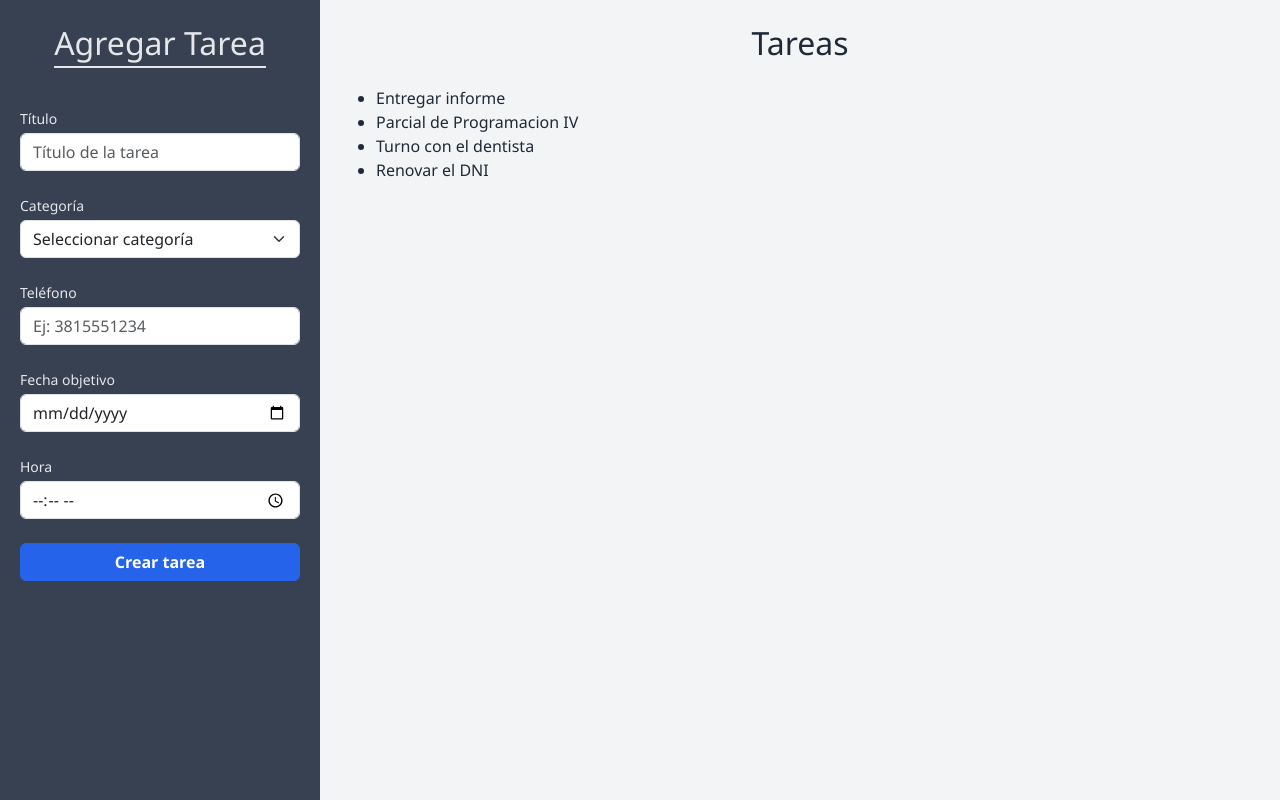
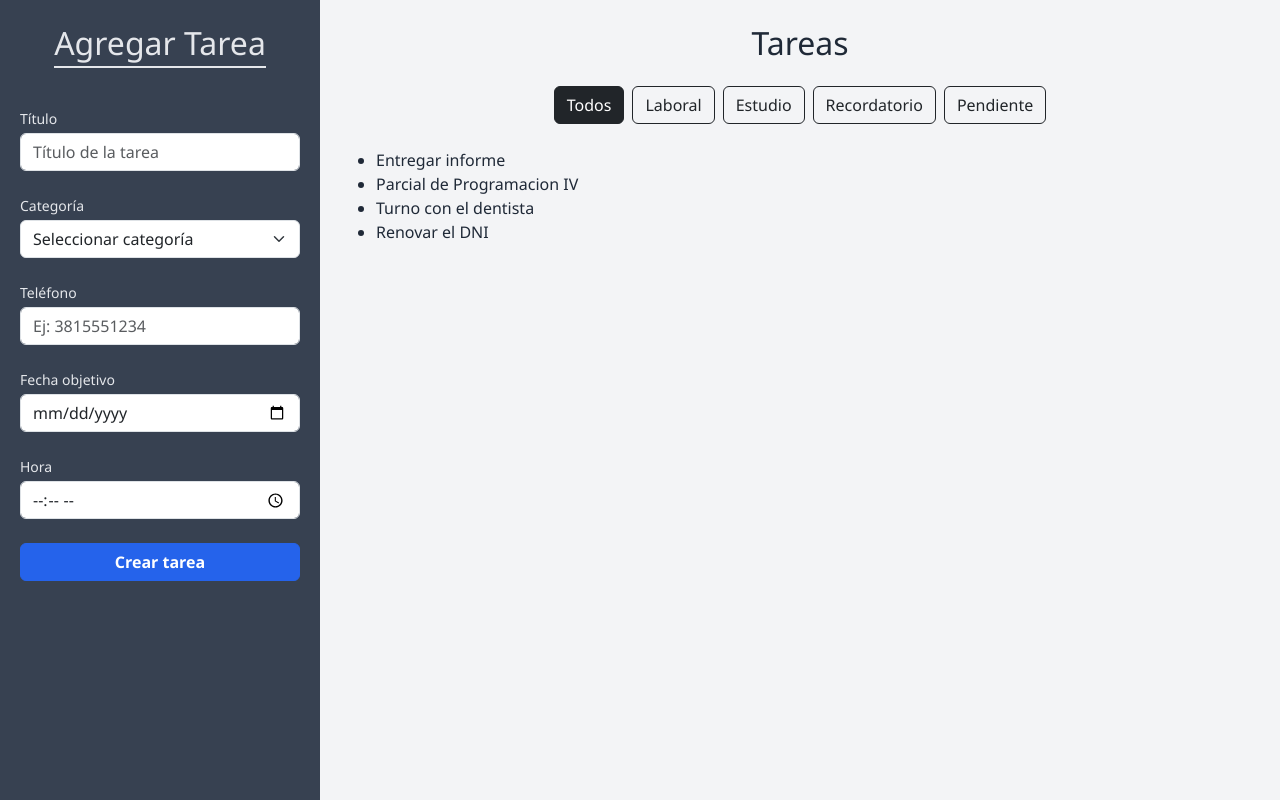
Before and after one commit to ivo99o/GestorDeTareasReact, a React (Vite) app: page / in a window 1280 px wide. Built offline with nearby package versions, Linux system fonts and the light colour scheme.

Commit message:
Crear componente Filtros para categoria y estado pendiente

```diff
--- a/src/App.jsx
+++ b/src/App.jsx
@@ -1,5 +1,6 @@
 import { useEffect, useRef, useState } from 'react'
 import Sidebar from './components/Sidebar/Sidebar'
+import Filtros from './components/Filtros/Filtros'
 import {
   calcularSiguienteId,
   cargarTareas,
@@ -12,6 +13,8 @@ function App() {
   const [tareas, setTareas] = useState(() => cargarTareas())
   const [idEnEdicion, setIdEnEdicion] = useState(null)
   const [sidebarAbierta, setSidebarAbierta] = useState(false)
+  const [filtroCategoriaActivo, setFiltroCategoriaActivo] = useState('todos')
+  const [soloPendientes, setSoloPendientes] = useState(false)
   const siguienteId = useRef(calcularSiguienteId(tareas))
 
   useEffect(() => {
@@ -50,6 +53,13 @@ function App() {
       <div className="contenido flex-grow-1 py-4 px-3 px-md-4">
         <h2 className="text-center mb-4">Tareas</h2>
 
+        <Filtros
+          filtroCategoriaActivo={filtroCategoriaActivo}
+          soloPendientes={soloPendientes}
+          onCambiarCategoria={setFiltroCategoriaActivo}
+          onAlternarPendientes={() => setSoloPendientes((actual) => !actual)}
+        />
+
         <ul>
           {tareas.map((tarea) => (
             <li key={tarea.id}>{tarea.titulo}</li>
--- /dev/null
+++ b/src/components/Filtros/Filtros.css
@@ -0,0 +1,9 @@
+@media (max-width: 991.98px) {
+  .filtros {
+    flex-direction: column;
+  }
+
+  .filtros .btn {
+    width: 100%;
+  }
+}
--- /dev/null
+++ b/src/components/Filtros/Filtros.jsx
@@ -0,0 +1,38 @@
+import { NOMBRES_CATEGORIA } from '../../utils/tareas'
+import './Filtros.css'
+
+function Filtros({ filtroCategoriaActivo, soloPendientes, onCambiarCategoria, onAlternarPendientes }) {
+  return (
+    <div className="filtros d-flex flex-wrap justify-content-center gap-2 mb-4" aria-label="Filtrar tareas por categoría y estado">
+      <button
+        type="button"
+        className={`btn ${filtroCategoriaActivo === 'todos' ? 'btn-dark' : 'btn-outline-dark'}`}
+        onClick={() => onCambiarCategoria('todos')}
+      >
+        Todos
+      </button>
+
+      {Object.entries(NOMBRES_CATEGORIA).map(([valor, nombre]) => (
+        <button
+          key={valor}
+          type="button"
+          className={`btn ${filtroCategoriaActivo === valor ? 'btn-dark' : 'btn-outline-dark'}`}
+          onClick={() => onCambiarCategoria(valor)}
+        >
+          {nombre}
+        </button>
+      ))}
+
+      <button
+        type="button"
+        className={`btn ${soloPendientes ? 'btn-dark' : 'btn-outline-dark'}`}
+        aria-pressed={soloPendientes}
+        onClick={onAlternarPendientes}
+      >
+        Pendiente
+      </button>
+    </div>
+  )
+}
+
+export default Filtros
```
